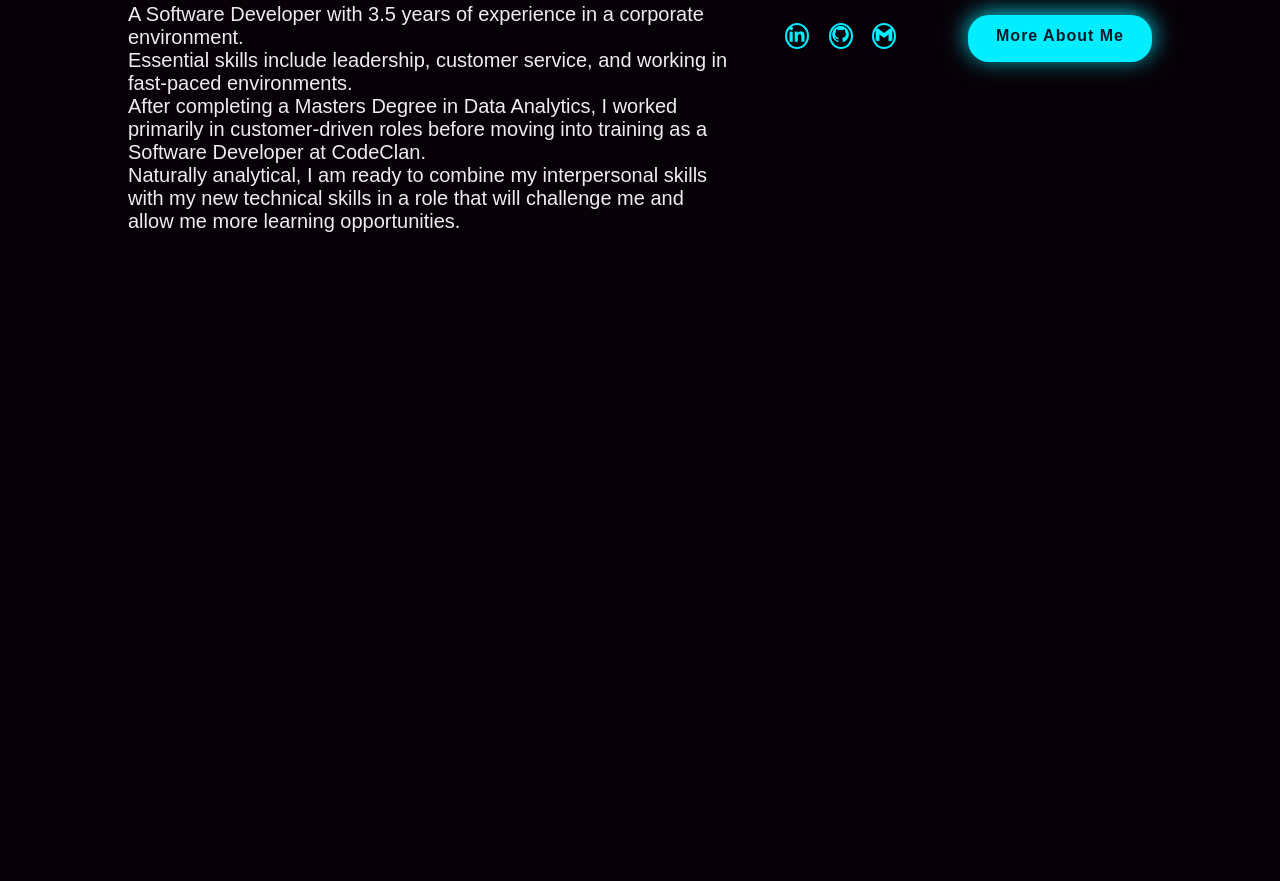
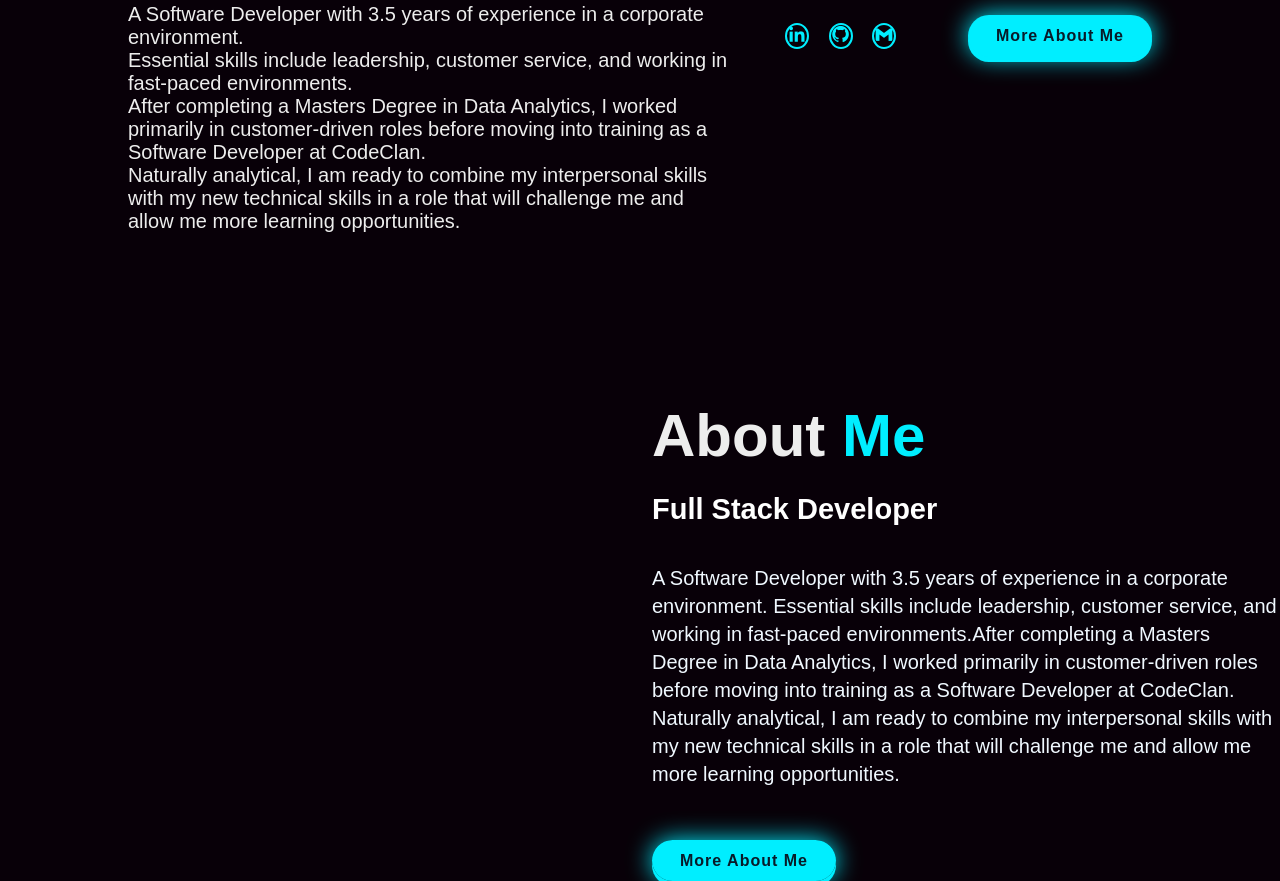
Before and after one commit to ibrahimbio/Portfolio-Main, a plain HTML site: page index.html in a window 1280 px wide. Shown: the part 399-1280 px from the top of the page. Before the commit the page ends 800 px from the top, so only its background shows below. Drawn offline with nearby package versions, Linux system fonts and the light colour scheme.

Commit message:
first commit

```diff
--- a/index.html
+++ b/index.html
@@ -48,5 +48,23 @@
 
     <script src="main.js"></script>
 
+    <section class="about">
+        <div class="about-img">
+
+        </div>
+        <div class="about-text">
+            <h2>About <span>Me</span></h2>
+            <h4>Full Stack Developer</h4>
+            <p>A Software Developer with 3.5 years of experience in a corporate environment.
+                Essential skills include leadership, customer service, and working in fast-paced
+                environments.After completing a Masters Degree in Data Analytics, I worked primarily
+                in customer-driven roles before moving into training as a Software Developer at CodeClan.
+                Naturally analytical, I am ready to combine my interpersonal skills with my new technical
+                skills in a role that will challenge me and allow me more learning opportunities.</p>
+
+                <a href="" class="btn-box">More About Me</a>
+        </div>
+    </section>
+
 </body>
 </html>
--- a/style.css
+++ b/style.css
@@ -78,6 +78,7 @@ body {
 .home-content h3:nth-of-type(2){
     margin-bottom:  30px;
     animation: slideTop is ease;
+    animation-delay: .7s;
 }
 
 .home-content h3 span {
@@ -153,6 +154,31 @@ body {
 
 }
 
+.about {
+    display: grid;
+    grid-template-columns: repeat(2, 1fr);
+    align-items: center;
+    flex-direction: column;
+    gap: 1.5rem;
+}
+
+.about-img img{
+    padding-bottom:  20%;
+    max-width: 630px;
+    height: auto;
+    width: 100%;
+    border-radius: 8px;
+}
+
+.about-text h2{
+    font-size: 60px;
+}
+
+.about-text h2 span{
+    color: #0ef;
+}
+
+
 @keyframes slideRight {
 
     0% {
@@ -206,3 +232,18 @@ body {
         opacity: 1;
     }
 }
+
+.about-text h4{
+    font-size: 29px;
+    font-weight: 600;
+    color: #fff;
+    line-height: 1.7;
+    margin: 15px 0 30px;
+}
+
+.about-text p{
+    color: aliceblue;
+    font-size: 20px;
+    line-height: 1.4;
+    margin-bottom: 4rem;
+}
```
